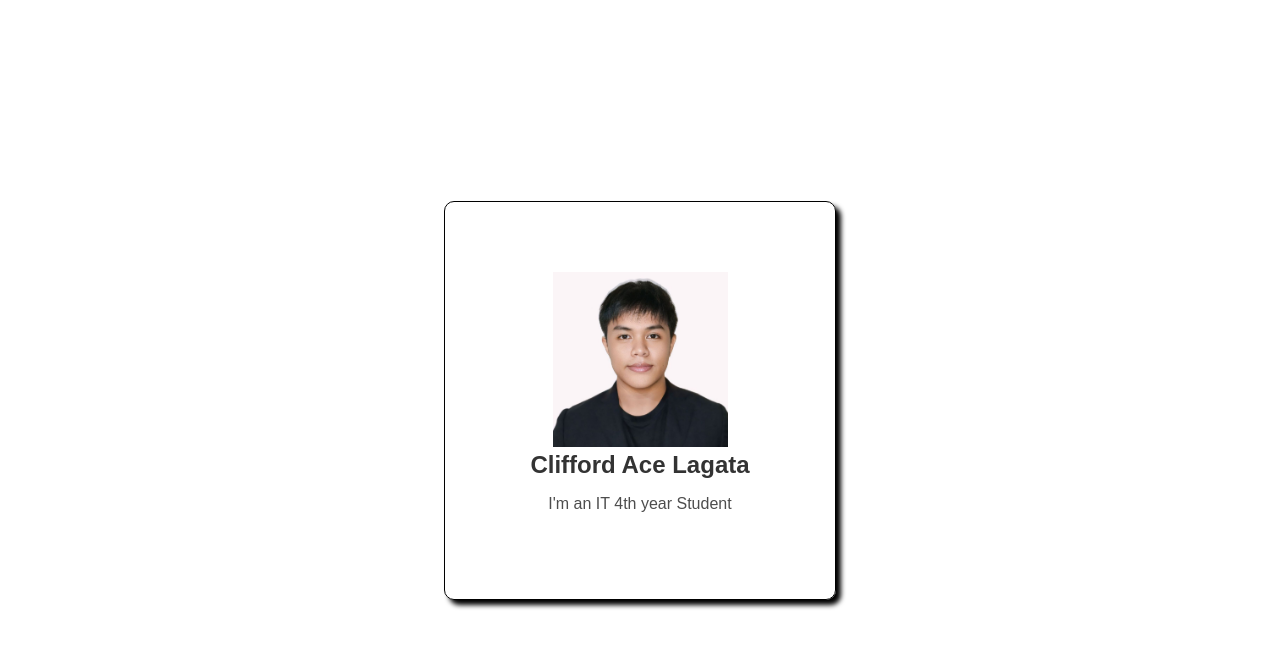
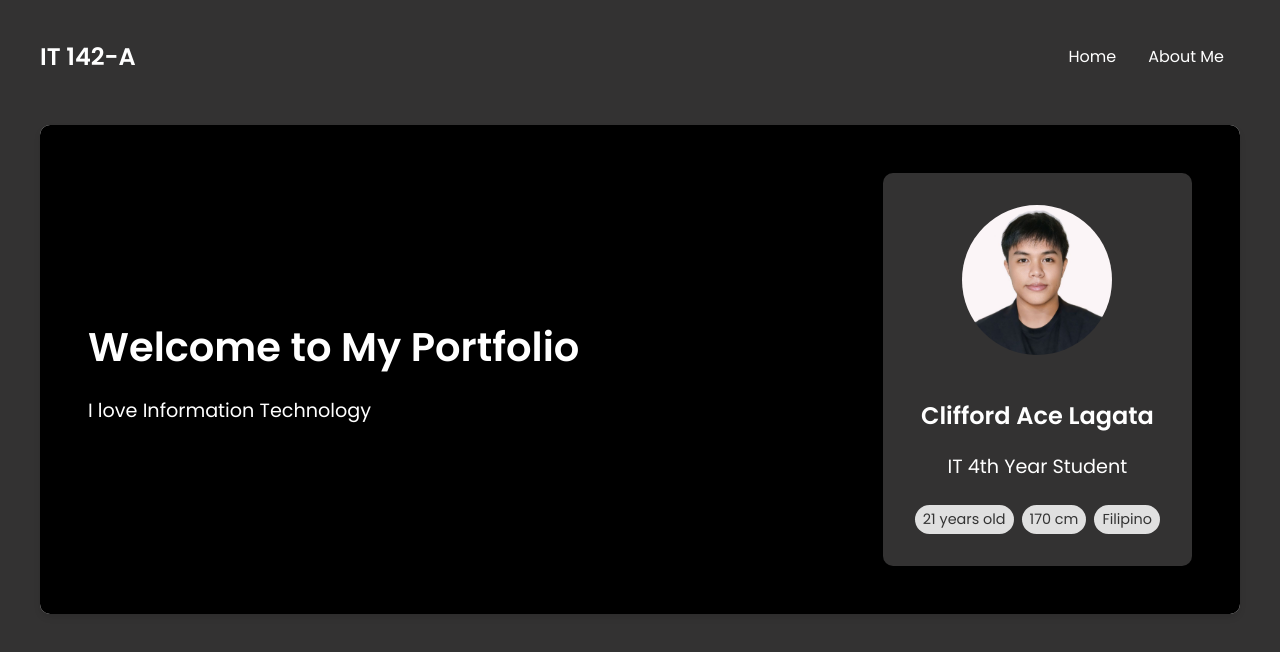
Before and after one commit to cliffrd1/Website-Portfolio, a React (Vite) app: page / in a window 1280 px wide. Shown: the top 652 px of the page. Built offline with nearby package versions, Linux system fonts and the light colour scheme.

Commit message:
Added new components and updated styles

```diff
--- a/package.json
+++ b/package.json
@@ -11,7 +11,8 @@
   },
   "dependencies": {
     "react": "^18.3.1",
-    "react-dom": "^18.3.1"
+    "react-dom": "^18.3.1",
+    "react-router-dom": "^7.1.5"
   },
   "devDependencies": {
     "@eslint/js": "^9.17.0",
--- /dev/null
+++ b/src/AboutMe.jsx
@@ -0,0 +1,20 @@
+function AboutMe() {
+  return (
+    <div className="about-me">
+      <h1>About Me</h1>
+      <p>
+      I am an Information Technology student who is passionate
+      in the IT Industry and explore various fields of technology. I
+      am committed to delivering excellent customer service and
+      ensuring efficient operations. With a strong passion for
+      technology and a talent for troubleshooting, I specialize in
+      both software and hardware solutions.
+      </p>
+
+      <h2> Phone Number & Email</h2>
+      <p>09686856904 | lagataclifford@gmail.com</p>
+    </div>
+  )
+}
+
+export default AboutMe
--- a/src/App.jsx
+++ b/src/App.jsx
@@ -1,10 +1,22 @@
-import Card from './Card.jsx'
+import { BrowserRouter as Router, Route, Routes } from "react-router-dom"
+import NavBar from "./NavBar"
+import Home from "./Home"
+import AboutMe from "./AboutMe"
 
 function App() {
   return (
-    <Card/>
-  );
-
+    <Router>
+      <div className="app">
+        <NavBar />
+        <main className="main-content">
+          <Routes>
+            <Route path="/" element={<Home />} />
+            <Route path="/about" element={<AboutMe />} />
+          </Routes>
+        </main>
+      </div>
+    </Router>
+  )
 }
 
 export default App
--- a/src/Card.jsx
+++ b/src/Card.jsx
@@ -1,13 +1,18 @@
-import profilePic from './assets/profile.png'
+import profilePic from "./assets/profile.png"
 
-function Card (){
-    return (
-        <div className="card">
-             <img className="card-image" src={profilePic} alt="profile picture"></img>
-             <h2 className="card-title"> Clifford Ace Lagata</h2>
-             <p className="card-text">I'm an IT 4th year Student</p>
-        </div>
-    );
+function Card() {
+  return (
+    <div className="card">
+      <img className="card-image" src={profilePic || "/placeholder.svg"} alt="profile picture" />
+      <h2 className="card-title">Clifford Ace Lagata</h2>
+      <p className="card-text">IT 4th Year Student</p>
+      <div className="card-info">
+        <span className="info">21 years old</span>
+        <span className="info">170 cm</span>
+        <span className="info">Filipino</span>
+      </div>
+    </div>
+  )
 }
 
 export default Card
--- /dev/null
+++ b/src/Home.jsx
@@ -0,0 +1,17 @@
+import Card from "./Card"
+
+function Home() {
+  return (
+    <div className="home">
+      <div className="hero">
+        <div className="hero-content">
+          <h1>Welcome to My Portfolio</h1>
+          <p>I love Information Technology</p>
+        </div>
+        <Card />
+      </div>
+    </div>
+  )
+}
+
+export default Home
--- /dev/null
+++ b/src/NavBar.jsx
@@ -0,0 +1,19 @@
+import { Link } from "react-router-dom"
+
+function NavBar() {
+  return (
+    <nav className="navbar">
+      <div className="navbar-brand">IT 142-A</div>
+      <div className="navbar-links">
+        <Link to="/" className="nav-link">
+          Home
+        </Link>
+        <Link to="/about" className="nav-link">
+          About Me
+        </Link>
+      </div>
+    </nav>
+  )
+}
+
+export default NavBar
--- a/src/index.css
+++ b/src/index.css
@@ -1,34 +1,153 @@
-body, html {
-  height: 100%;
-  display: flex;
-  justify-content: center;
-  align-items: center;
-  background-color: hsl(0, 0%, 100%);
+@import url("https://fonts.googleapis.com/css2?family=Poppins:wght@300;400;600&display=swap");
+
+body,
+html {
+  margin: 0;
+  padding: 0;
+  font-family: "Poppins", sans-serif;
+  background-color: #333232;
+  color: #333;
 }
 
-.card{
-  border: 1px solid black;
-  border-radius: 10px;
-  box-shadow: 5px 5px 5px;
-  padding: 70px;
-  margin: 10px;
-  text-align: center;
-  max-width: 250px;
-  display: inline-block;
+.app {
+  max-width: 1200px;
+  margin: 0 auto;
+  padding: 20px;
 }
 
-.card .card-image{
-  max-width: 70%;
-  height: auto;
+.navbar {
+  display: flex;
+  justify-content: space-between;
+  align-items: center;
+  padding: 1rem 0;
+  margin-bottom: 2rem;
 }
 
-.card .card-title{
-  font-family: Arial, Helvetica, sans-serif;
-  margin: 0;
-  color: hsl(0, 0%, 20%);
+.navbar-brand {
+  font-size: 1.5rem;
+  font-weight: bold;
+  color: #ffffff;
 }
 
-.card .card-text{
-  font-family: Arial, Helvetica, sans-serif;
-  color: hsl(0, 0%, 30%);
+.navbar-links {
+  display: flex;
 }
+
+.nav-link {
+  color: #ffffff;
+  text-decoration: none;
+  padding: 0.5rem 1rem;
+  border-radius: 5px;
+  transition: background-color 0.3s ease;
+}
+
+.nav-link:hover {
+  background-color: #000000;
+  color: white;
+}
+
+.main-content {
+  background-color: white;
+  border-radius: 10px;
+  box-shadow: 0 4px 6px rgba(0, 0, 0, 0.1);
+  overflow: hidden;
+}
+
+.hero {
+  display: flex;
+  justify-content: space-between;
+  align-items: center;
+  padding: 3rem;
+  background-color: #000000;
+  color: white;
+}
+
+.hero-content {
+  flex: 1;
+}
+
+.hero h1 {
+  font-size: 2.5rem;
+  margin-bottom: 1rem;
+  color: white;
+}
+
+.hero p {
+  font-size: 1.2rem;
+  margin-bottom: 1.5rem;
+}
+
+.card {
+  background-color: #333232;
+  border-radius: 10px;
+  box-shadow: 0 4px 6px rgba(0, 0, 0, 0.1);
+  padding: 2rem;
+  text-align: center;
+  max-width: 300px;
+}
+
+.card-image {
+  width: 150px;
+  height: 150px;
+  border-radius: 50%;
+  object-fit: cover;
+  margin-bottom: 1rem;
+}
+
+.card-title {
+  font-size: 1.5rem;
+  margin-bottom: 0.5rem;
+  color: #ffffff;
+}
+
+.card-text {
+  color: #ffffff;
+  margin-bottom: 1rem;
+}
+
+.card-info {
+  display: flex;
+  flex-wrap: wrap;
+  justify-content: center;
+  gap: 0.5rem;
+}
+
+.info {
+  background-color: #e0e0e0;
+  color: #333;
+  padding: 0.25rem 0.5rem;
+  border-radius: 20px;
+  font-size: 0.9rem;
+}
+
+.about-me {
+  padding: 3rem;
+  background-color: #000000;
+}
+
+.about-me h1 {
+  color: #ffffff;
+  margin-bottom: 1rem;
+}
+
+.about-me h2 {
+  font-size:16px;
+  color: #ffffff;
+  margin-bottom: 1rem;
+}
+
+.about-me p {
+  color: #ffffff;
+  line-height: 1.6;
+}
+
+@media (max-width: 768px) {
+  .hero {
+    flex-direction: column;
+    text-align: center;
+  }
+
+  .card {
+    margin-top: 2rem;
+  }
+}
```
Also changed, not shown: 1 other file (tests, documents, lock files or other folders).
